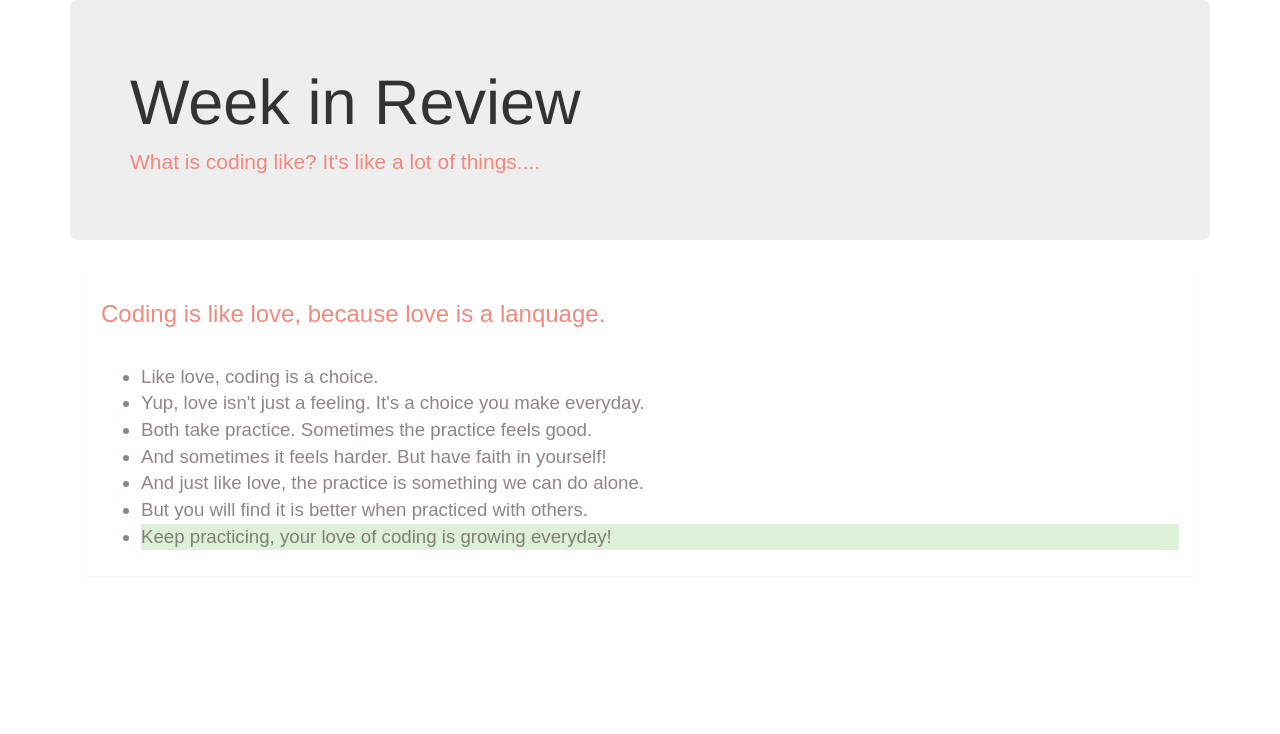
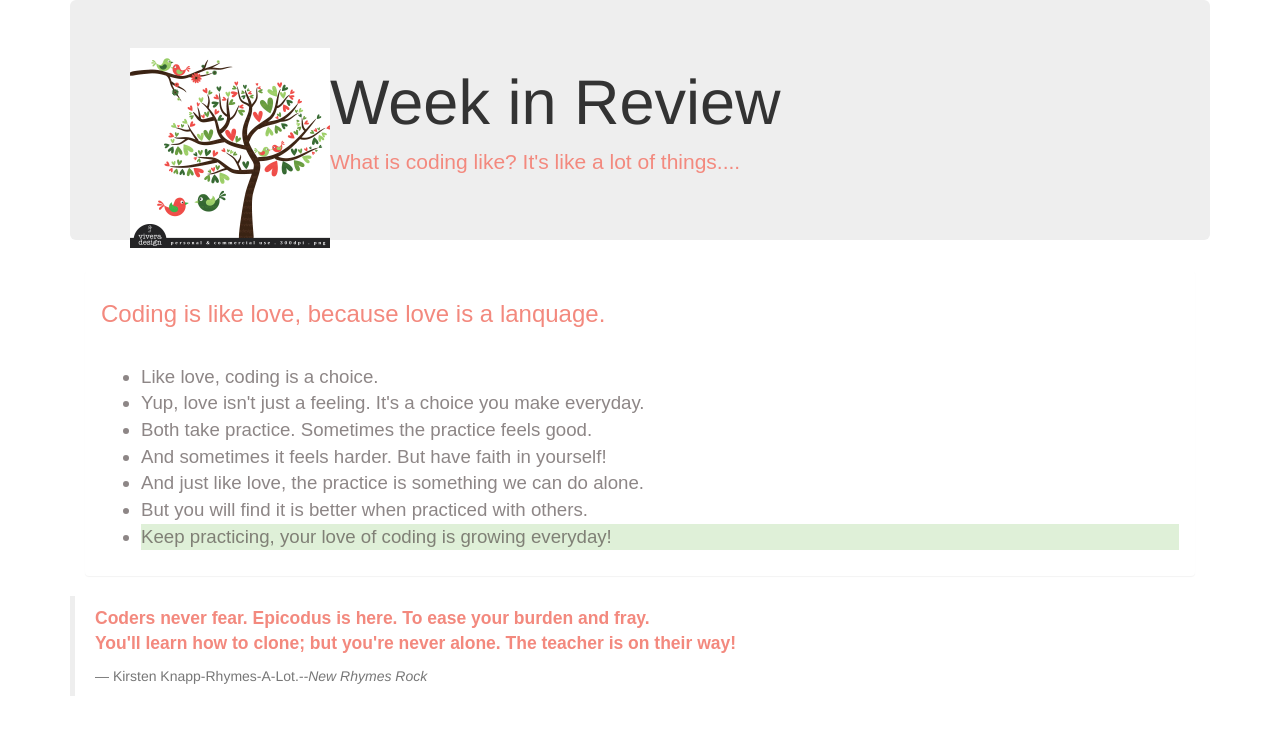
Before and after one commit to BlueDotCafe/week-in-review, a plain HTML site: page index.html in a window 1280 px wide. Drawn offline with Linux system fonts and the light colour scheme.

Commit message:
Add blockquote, tree image, new css and bootstrap.

```diff
--- a/css/styles.css
+++ b/css/styles.css
@@ -17,3 +17,9 @@ p {
   font-weight: bold;
   color: #f3897e;
 }
+
+img {
+  height: 200px;
+  width: 200px;
+  float: left;
+}
--- a/index.html
+++ b/index.html
@@ -8,6 +8,7 @@
   <body>
     <div class="container">
       <div class="jumbotron">
+        <img src="img/tree.jpg" alt="A picture a cartoon tree"/>
         <h1>Week in Review</h1>
         <p>
           What is coding like? It's like a lot of things....
@@ -32,6 +33,11 @@
           </div>
         </div>
       </div>
+      <blockquote>
+  <p>Coders never fear. Epicodus is here. To ease your burden and fray. <br>You'll learn how to clone;
+  but you're never alone. The teacher is on their way!</p>
+  <footer>Kirsten Knapp-Rhymes-A-Lot.<cite title="Source Tile">--New Rhymes Rock</cite></footer>
+</blockquote>
 
   </body>
 </html>
```
Also changed, not shown: img/tree.jpg (added).
